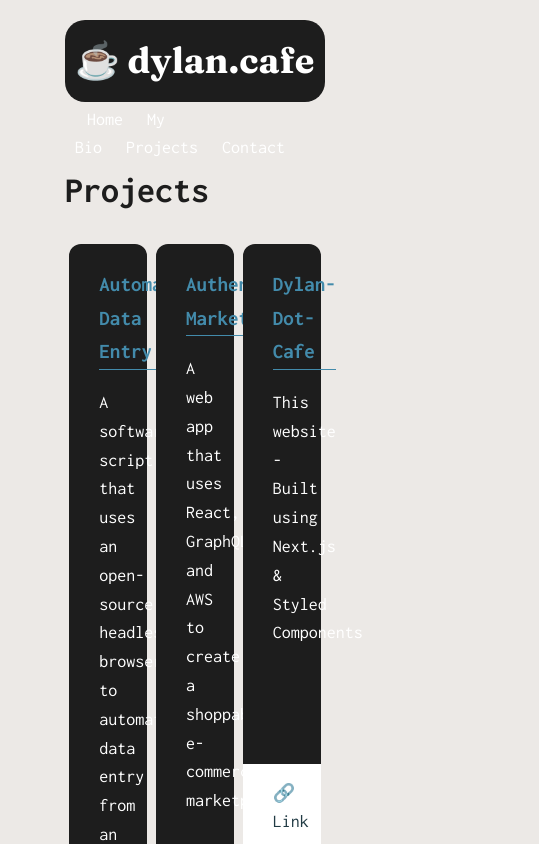
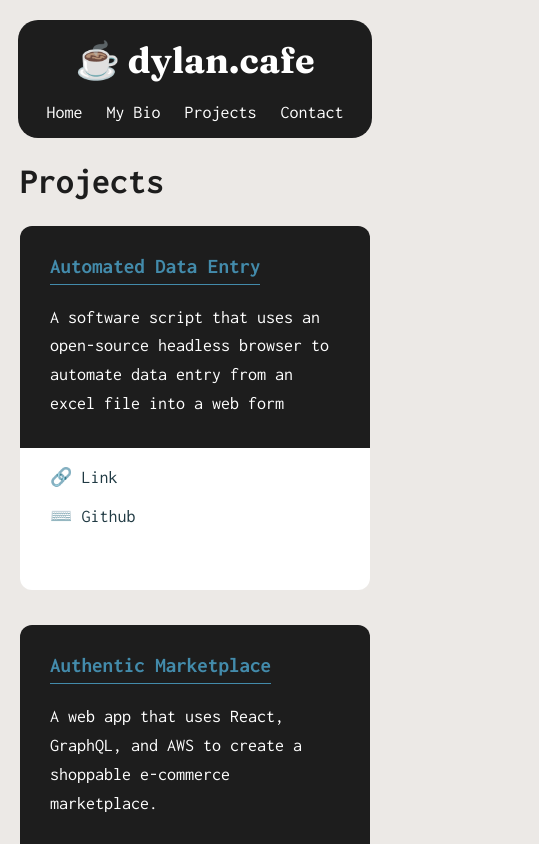
Before and after one commit to dylan-authentic/personal-web-portfolio, a Next.js app: page /projects in a window 390 px wide. Shown: the top 844 px of the page, 539 px wide, since content can reach past the window. Built offline with nearby package versions, Linux system fonts and the light colour scheme.

Commit message:
Updated media query styles

```diff
--- a/components/layout/styles.js
+++ b/components/layout/styles.js
@@ -32,6 +32,17 @@ const NavBarWrapper = styled.div`
   background-color: #1d1d1d;
   border-radius: 20px;
   padding: 12px 0px;
+  text-align: center;
+  @media ${device.mobileS} {
+    margin: 0px 8px;
+  }
+  @media ${device.tablet} {
+    text-align: left;
+    padding: 20px;
+  }
+  @media ${device.laptop} {
+    margin: 0px 55px;
+  }
 `;
 
 const Container = styled.div`
@@ -61,6 +72,18 @@ const NavMenu = styled.div`
     padding: 0px 12px;
     font-family: 'Inconsolata', sans-serif;
   }
+  @media ${device.mobileS} {
+    float: none;
+    text-align: center;
+    padding-top: 8px;
+    a {
+      display: inline-block;
+    }
+  }
+  @media ${device.tablet} {
+    float: right;
+    padding-top: 15px;
+  }
 `;
 
 const FooterWrapper = styled.div`
@@ -74,7 +97,7 @@ const Footer = styled.div`
   background-color: #2C5364;
   margin-bottom: 15px;
   border-radius: 20px;
-  margin: 0px 200px 35px 200px;
+  ${'' /* margin: 0px 200px 35px 200px; */}
   padding: 5px 18px;
 
   h5 {
--- a/pages/projects.tsx
+++ b/pages/projects.tsx
@@ -1,6 +1,6 @@
 import Head from 'next/head'
 import Layout, { siteTitle } from '../components/layout/layout';
-import { ProjectWrapper, ProjectItem, ProjectItemTop, ProjectItemBottom } from '../styles/projects.styles.js';
+import { SectionPressed, ProjectWrapper, ProjectItem, ProjectItemTop, ProjectItemBottom } from '../styles/projects.styles.js';
 
 export default function Projects() {
     return (
@@ -8,7 +8,7 @@ export default function Projects() {
             <Head>
                 <title>My Bio | {siteTitle}</title>
             </Head>
-            <div className='section pressed'>
+            <SectionPressed>
                 <h1>Projects</h1>
                 <ProjectWrapper>
                     <ProjectItem>
@@ -34,7 +34,7 @@ export default function Projects() {
                     <ProjectItem>
                         <ProjectItemTop>
                             <h3>Dylan-Dot-Cafe</h3>
-                            <p>This website - Built using Next.js & Styled Components<br/><br/><br/><br/></p>
+                            <p>This website - Built using Next.js + Styled Components<br/><br/><br/></p>
                         </ProjectItemTop>
                         <ProjectItemBottom>
                             <a target='_blank' href="www.dylan.cafe">🔗 Link</a>
@@ -72,7 +72,7 @@ export default function Projects() {
                         </ProjectItemBottom>
                     </ProjectItem>
                 </ProjectWrapper>
-            </div>
+            </SectionPressed>
         </Layout>
     )
 }
--- a/styles/globals.css
+++ b/styles/globals.css
@@ -34,11 +34,11 @@ img {
   max-width: 1200px;
 }
 
-.section.pressed {
+/* .section.pressed {
   margin: 0px 55px 40px 55px;
 }
 
 .section.pressed h1 {
   color: #1d1d1d;
   font-family: 'Inconsolata', sans-serif;
-}
+} */
--- a/styles/projects.styles.js
+++ b/styles/projects.styles.js
@@ -1,11 +1,32 @@
 import styled from 'styled-components';
 import { device } from './media-breakpoints';
+
+export const SectionPressed = styled.div`
+    margin: 0px 55px 40px 55px;
+    h1 {
+        color: #1d1d1d;
+        font-family: 'Inconsolata', sans-serif;
+        margin: 15px 0px;
+    }
+    @media ${device.mobileS} {
+        margin: 0px 10px 40px 10px;
+    }
+    @media ${device.laptop} {
+        margin: 0px 55px 40px 55px;
+    }
+`;
 
 export const ProjectWrapper = styled.div`
     display: flex;
     justify-content: space-around;
     flex-wrap: wrap;
     align-self: start;
+    @media ${device.mobileS} {
+        flex-direction: column;
+    }
+    @media ${device.tablet} {
+        flex-direction: row;
+    }
 `;
 
 export const ProjectItem = styled.div`
@@ -14,6 +35,15 @@ export const ProjectItem = styled.div`
     box-shadow: black;
     width: 30%;
     margin-bottom: 35px;
+    @media ${device.mobileS} {
+        width: auto;
+    }
+    @media ${device.tablet} {
+        width: 45%;
+    }
+    @media ${device.laptop} {
+        width: 30%;
+    }
 `;
 
 export const ProjectItemTop = styled.div`
@@ -29,6 +59,9 @@ export const ProjectItemTop = styled.div`
         color: #438bab;
         border-bottom: 1px solid #438bab;
         display: inline-block;
+    }
+    @media ${device.mobileS} {
+
     }
 `;
 
```
Also changed, not shown: styles/Projects.module.css (deleted, +0 -45 lines), styles/bio.styles.js (+24 -1 lines).
